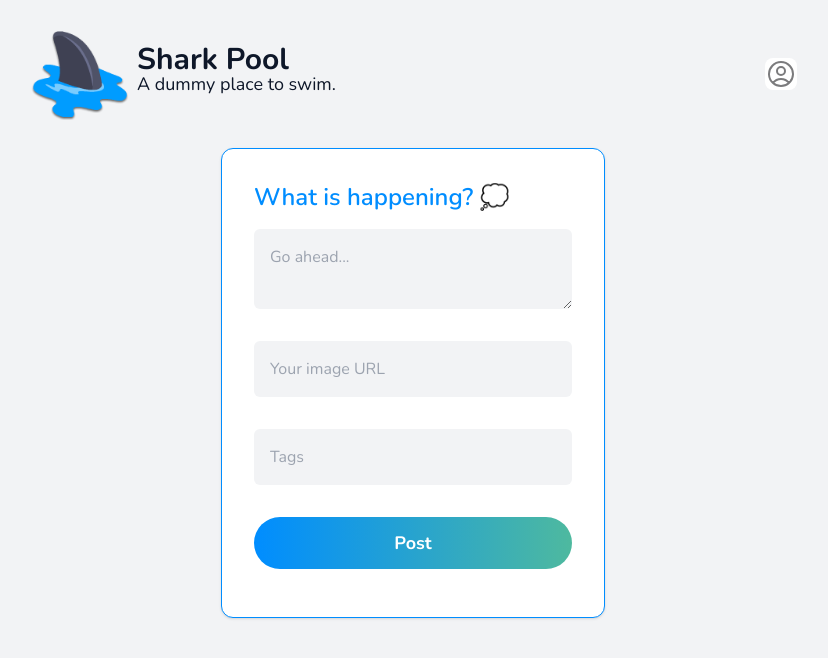
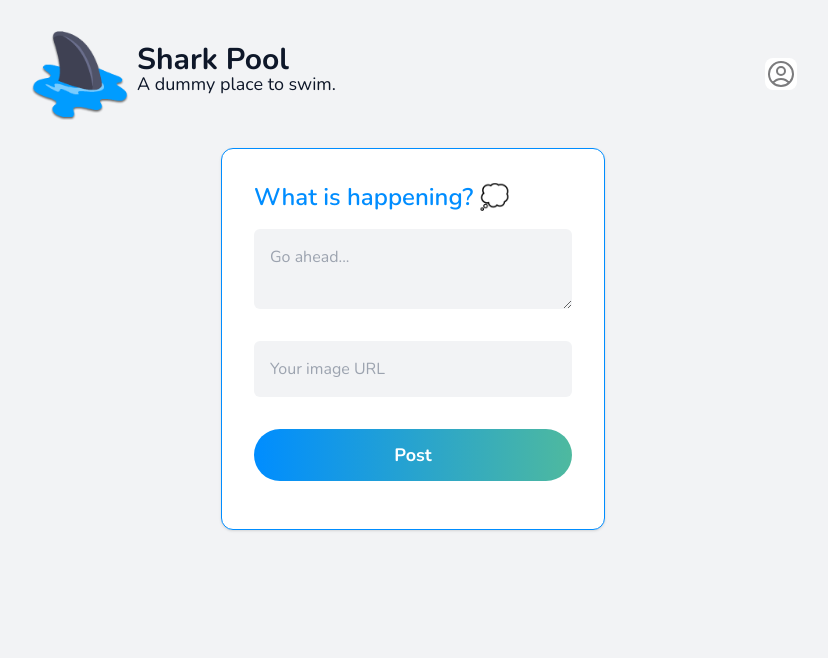
Before and after one commit to cstrecht/shark, a Next.js app: page /posts/new in a window 1280 px wide. Shown: the top 658 px of the page, without its empty margins (227-1055 px from the left). Built offline with nearby package versions, Linux system fonts and the light colour scheme.

Commit message:
fix: remove dummyApi tags

```diff
--- a/src/app/posts/[id]/page.tsx
+++ b/src/app/posts/[id]/page.tsx
@@ -30,20 +30,8 @@ export default async function Post({ params: { id } }: PageProps) {
           <div className="text-2xl mt-2">
             {post.text === "" ? "-" : post.text}
           </div>
-          <div className="flex gap-3 mt-2">
-            {/* TODO: Different colors for different tags */}
-            {post.tags.map((tag) => (
-              <div
-                key={tag}
-                className="px-2 py-1 rounded-full bg-cyan text-xs text-white"
-              >
-                {tag}
-              </div>
-            ))}
-          </div>
         </div>
       </div>
-
       <div className="flex justify-center bg-white rounded-lg">
         <img
           className="h-1/2 w-1/2 object-cover"
--- a/src/components/Forms.tsx
+++ b/src/components/Forms.tsx
@@ -99,14 +99,6 @@ export function CreatePostForm() {
         placeholder="Your image URL"
       />
 
-      {/* Make a select option here for tags */}
-      <input
-        className="bg-grey2 rounded-md p-4 text-black"
-        type="text"
-        name="tags"
-        placeholder="Tags"
-      />
-
       <input
         className="bg-gradient-to-r text-white from-shark-blue to-cyan hover:bg-gradient-to-bl focus:ring-4 focus:outline-none focus:ring-cyan-300 rounded-full text-lg font-bold p-3 hover:cursor-pointer"
         type="submit"
--- a/src/lib/dummy-api.ts
+++ b/src/lib/dummy-api.ts
@@ -38,10 +38,6 @@ export async function deleteCommentFromPost(id: string) {
 
 export async function createCommentOnPost(data: Object) {
   return await postData("/comment/create", data);
-}
-
-export async function getTags() {
-  return await getData("/tag");
 }
 
 async function getData(path: string) {
```
